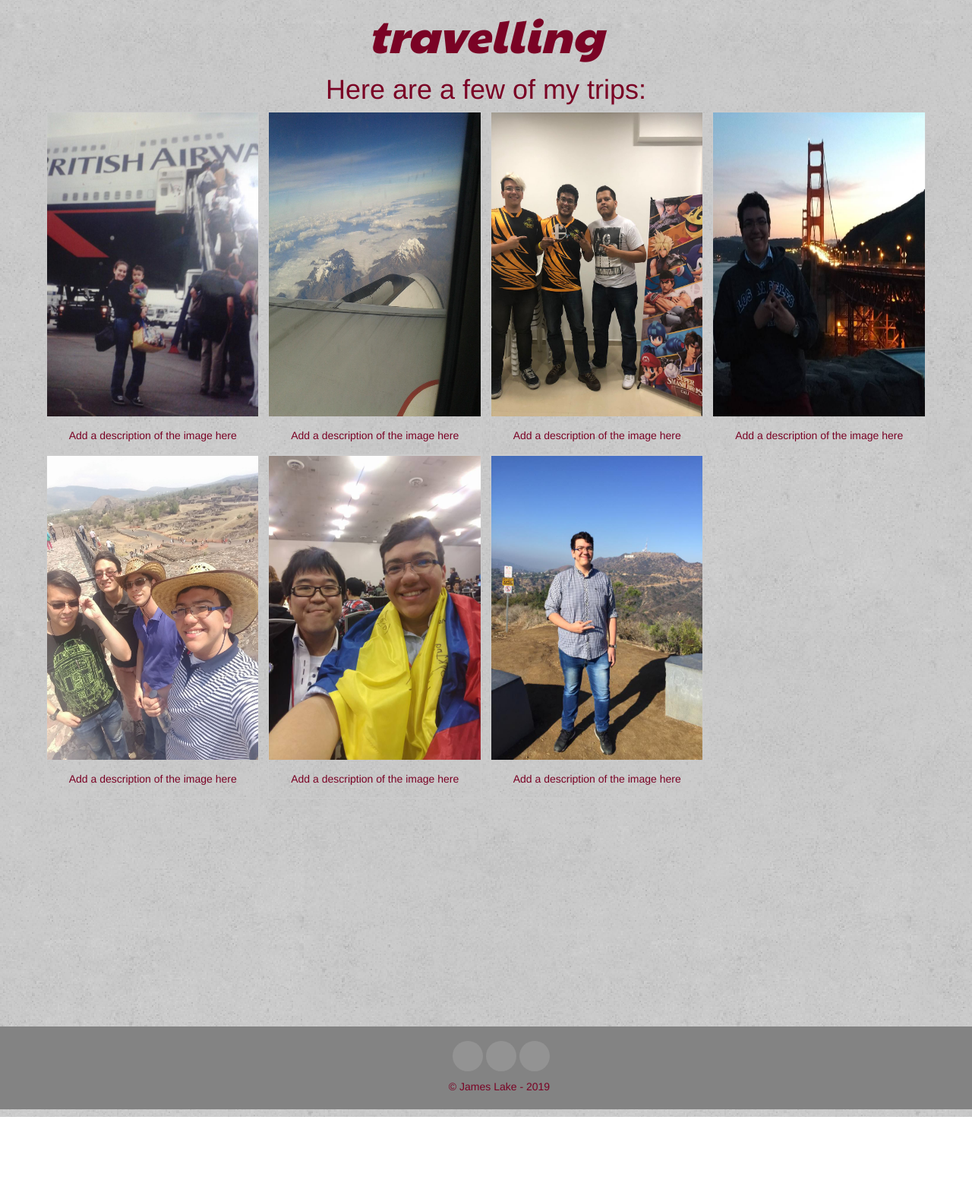
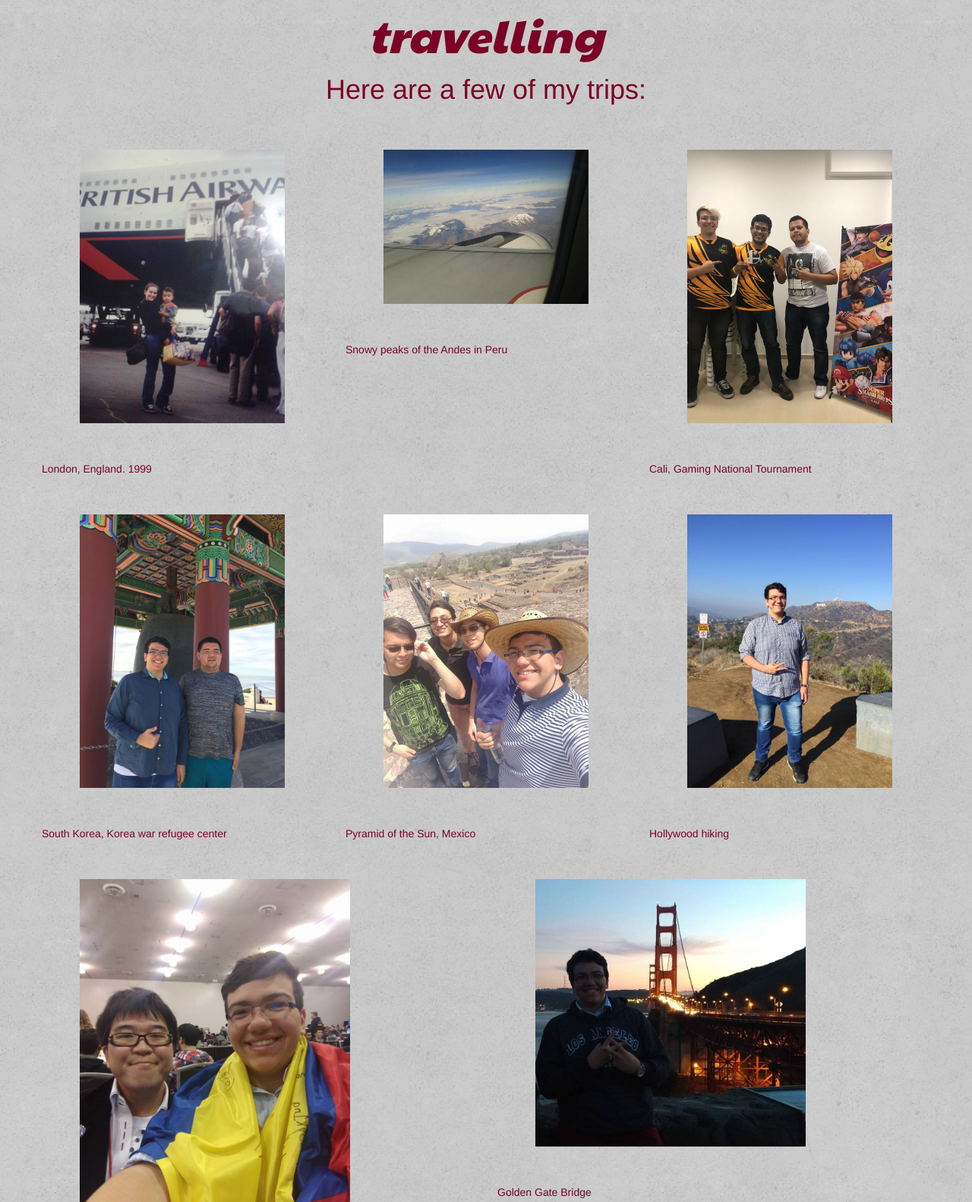
Before and after one commit to jhlake/jhlake.github.io, a plain HTML site: page index.html in a window 1280 px wide. Shown: the part 5169-6751 px from the top of the page at 76% size. Before the commit the page ends 6639 px from the top, so only its background shows below. Drawn offline with nearby package versions, Linux system fonts and the light colour scheme; grey boxes are pictures that could not be loaded.

Commit message:
Zoom test

```diff
--- a/css/index.css
+++ b/css/index.css
@@ -216,47 +216,23 @@ body {
 .projs{
   margin-bottom: 42px;
 }
-.gallery {
-  border: 1px solid #ccc;
+.travels{
+  width:100%;
 }
 
-.gallery:hover {
-  border: 1px solid #777;
+.travels2{
+  width: 80%;
 }
 
-.gallery img {
-  width: 100%;
-  height: 400px;
+.zoom {
+  padding: 50px;
+  transition: transform .2s; /* Animation */
+  margin: 0 auto;
 }
 
-.desc {
-  padding: 15px;
-  text-align: center;
+.zoom:hover {
+  transform: scale(1.5); /* (150% zoom - Note: if the zoom is too large, it will go outside of the viewport) */
 }
-
-* {
-  box-sizing: border-box;
-}
-
-.responsive {
-  padding: 0 6px;
-  float: left;
-  width: 24.99999%;
-}
-
-@media only screen and (max-width: 700px) {
-  .responsive {
-    width: 49.99999%;
-    margin: 6px 0;
-  }
-}
-
-@media only screen and (max-width: 500px) {
-  .responsive {
-    width: 100%;
-  }
-}
-
 .clearfix:after {
   content: "";
   display: table;
--- a/index.html
+++ b/index.html
@@ -35,7 +35,7 @@
                         <a href="#sec3" class="topt"> Studies & Awards</a>
                     </li>
                     <li>
-                        <a href="sec4" class="topt"> Skills</a>
+                        <a href="#sec4" class="topt"> Skills</a>
                     </li>
                     <li>
                         <a href="#sec5" class="topt"> Past Projects & Field Experience </a>
@@ -232,46 +232,42 @@
                                         <h2 style="font-size: 40px; text-align: center;">Since I was a kid, I've always enjoyed </h2>
                                         <h1 style="font-size: 60px;text-align:center;font-family: 'Paytone One', sans-serif;  "><i>travelling</i><br> </h1>
                                         <h1 style="text-align: center;">Here are a few of my trips:</h1>
-                                        <div class="responsive">
-                                            <div class="gallery">
-                                                <img src="img/travels/england.jpg" alt="Cinque Terre" width="800" height="600">
-                                                <div class="desc">Add a description of the image here</div>
+                                        <div class="row">
+                                            <div class="col-md-4">
+                                                <img class="travels zoom" src="img/travels/england.jpg">
+                                                <div class="desc">London, England. 1999</div>
+                                            </div>
+                                            <div class="col-md-4">
+                                                <img class="travels zoom" src="img/travels/snowpeaks.jpg">
+                                                <div class="desc">Snowy peaks of the Andes in Peru</div>
+                                            </div>
+                                            <div class="col-md-4">
+                                                <img class="travels zoom" src="img/travels/cali.jpg">
+                                                <div class="desc">Cali, Gaming National Tournament</div>
                                             </div>
                                         </div>
-                                        <div class="responsive">
-                                            <div class="gallery">
-                                                <img src="img/travels/alps.jpg" alt="Cinque Terre" width="800" height="600">
-                                                <div class="desc">Add a description of the image here</div>
+                                        <div class="row">
+                                            <div class="col-md-4">
+                                                <img class="travels zoom"src="img/travels/korea.jpg" >
+                                                <div class="desc">South Korea, Korea war refugee center</div>
+                                            </div>
+                                            <div class="col-md-4">
+                                                <img class="travels zoom"src="img/travels/mexico.jpg">
+                                                <div class="desc">Pyramid of the Sun, Mexico</div>
+                                            </div>
+                                            <div class="col-md-4">
+                                                <img class="travels zoom"src="img/travels/hollywood.jpg">
+                                                <div class="desc">Hollywood hiking</div>
                                             </div>
                                         </div>
-                                        <div class="responsive">
-                                            <div class="gallery">
-                                                <img src="img/travels/cali.jpg" alt="Cinque Terre" width="800" height="600">
-                                                <div class="desc">Add a description of the image here</div>
+                                        <div class="row">
+                                            <div class="col-md-6">
+                                                <img class="travels2 zoom"src="img/travels/japan.jpg">
+                                                <div class="desc">Tokyo e-sports conference</div>
                                             </div>
-                                        </div>
-                                        <div class="responsive">
-                                            <div class="gallery">
-                                                <img src="img/travels/frisco.jpg" alt="Cinque Terre" width="800" height="600">
-                                                <div class="desc">Add a description of the image here</div>
-                                            </div>
-                                        </div>
-                                        <div class="responsive">
-                                            <div class="gallery">
-                                                <img src="img/travels/mexico.jpg" alt="Cinque Terre" width="800" height="600">
-                                                <div class="desc">Add a description of the image here</div>
-                                            </div>
-                                        </div>
-                                        <div class="responsive">
-                                            <div class="gallery">
-                                                <img src="img/travels/japan.jpg" alt="Cinque Terre" width="800" height="600">
-                                                <div class="desc">Add a description of the image here</div>
-                                            </div>
-                                        </div>
-                                        <div class="responsive">
-                                            <div class="gallery">
-                                                <img src="img/travels/hollywood.jpg" alt="Cinque Terre" width="800" height="600">
-                                                <div class="desc">Add a description of the image here</div>
+                                            <div class="col-md-6">
+                                                <img class="travels2 zoom" src="img/travels/frisco.jpg">
+                                                <div class="desc">Golden Gate Bridge</div>
                                             </div>
                                         </div>
                                         <div class="clearfix"></div>
```
Also changed, not shown: img/travels/korea.jpg (added), img/travels/snowpeaks.jpg (renamed from img/travels/alps.jpg).
